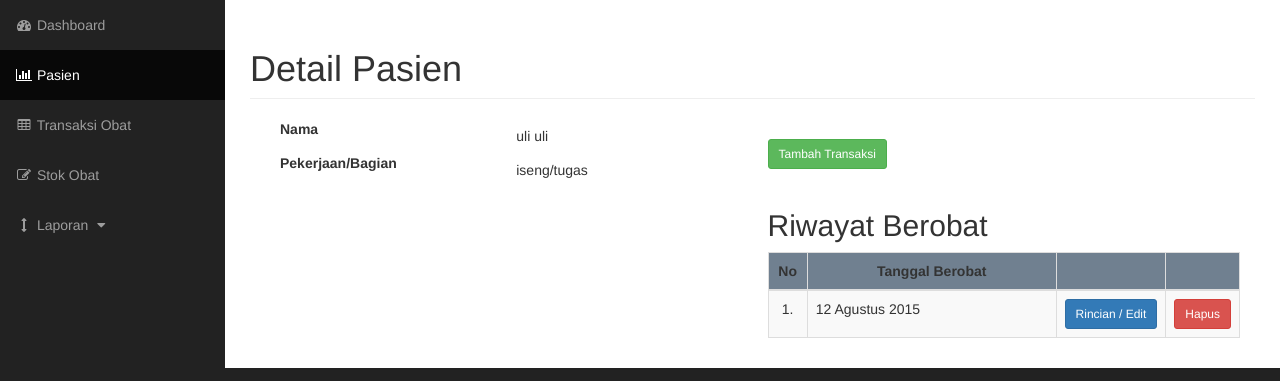
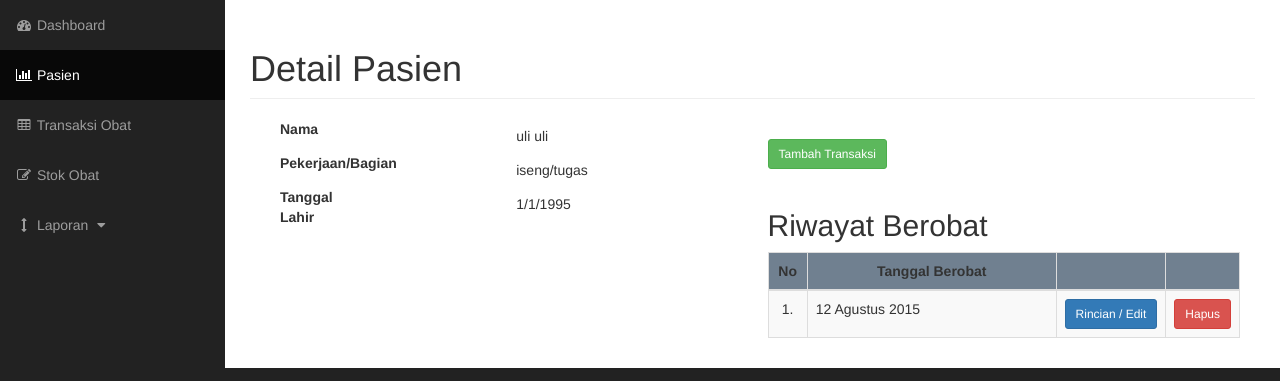
Before and after one commit to fasyauliuli/klinik, a PHP site: page /detail.php in a window 1280 px wide. Shown: the part 51-432 px from the top of the page. Run offline with PHP 8.4, Linux system fonts and the light colour scheme.

Commit message:
nambah data diri

```diff
--- a/detail.php
+++ b/detail.php
@@ -128,6 +128,14 @@
 								</div>
 								<div class="col-sm-6">
 									<p class="form-control-static">iseng/tugas</p>
+								</div>
+							</div>
+							<div class="row">
+								<div class="col-sm-6">
+									<label class="col-sm-2 control-label">Tanggal Lahir</label>
+								</div>
+								<div class="col-sm-6">
+									<p class="form-control-static">1/1/1995</p>
 								</div>
 							</div>
 						</div>
```
